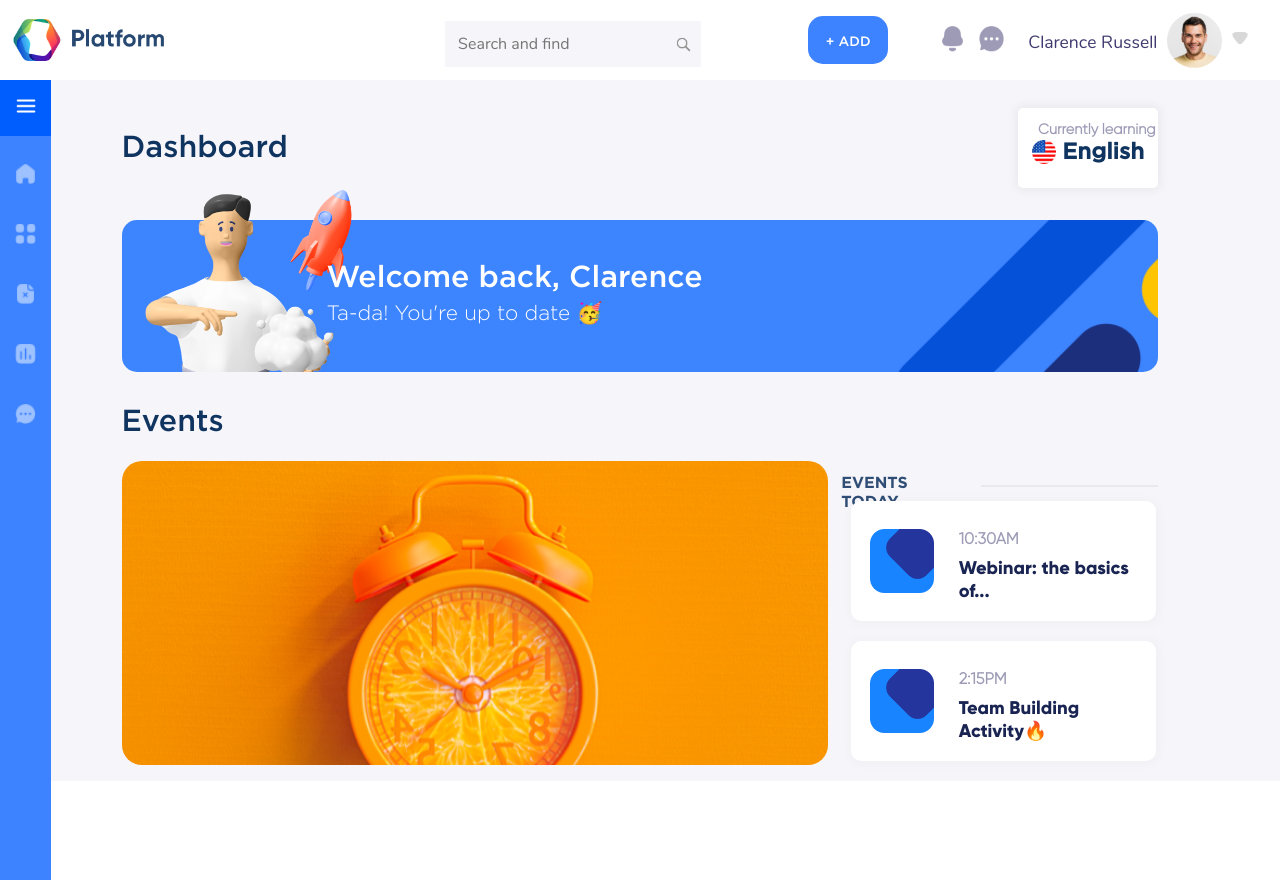
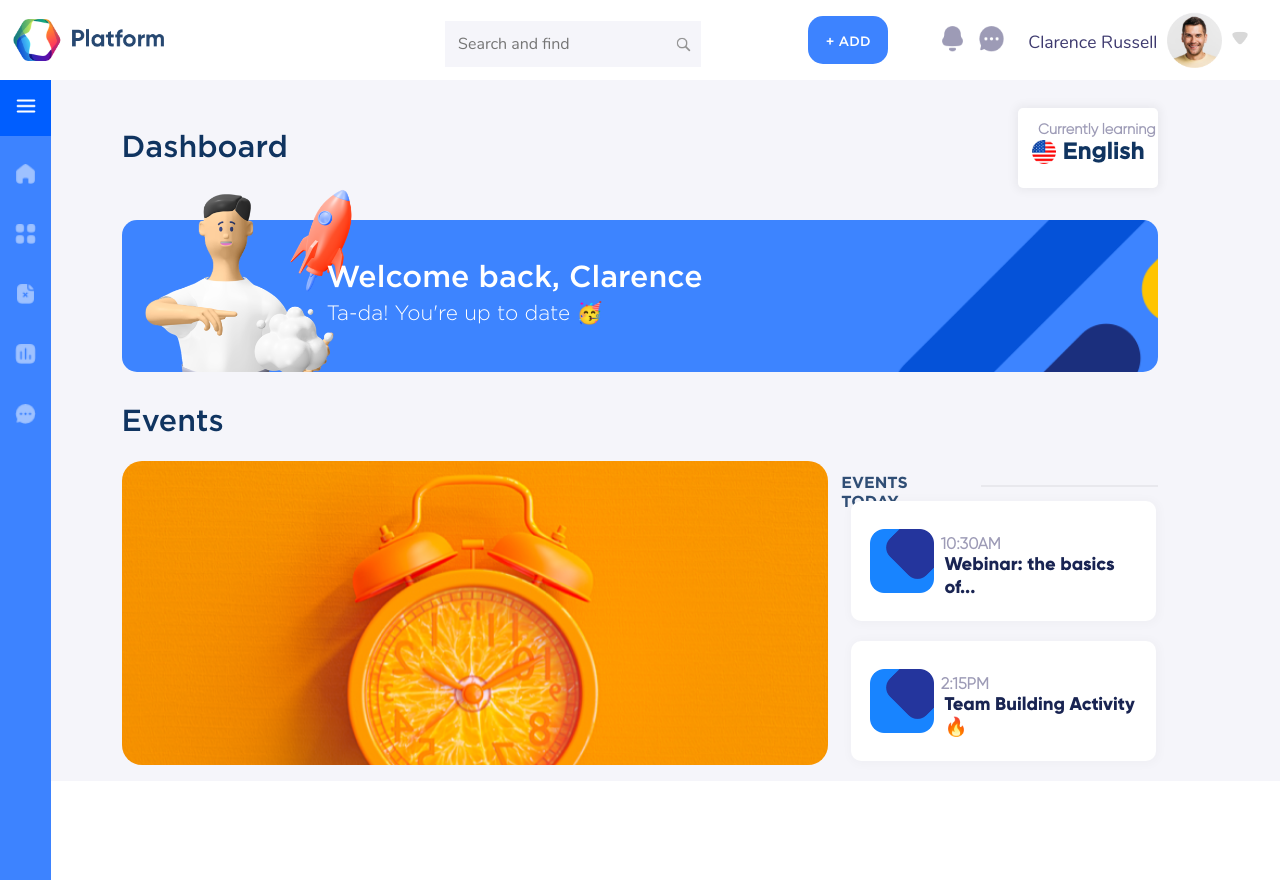
Before and after one commit to fredytellor/platform, a React (Create React App) app: page / in a window 1280 px wide. Shown: the top 880 px of the page. Built offline with nearby package versions, Linux system fonts and the light colour scheme.

Commit message:
activities cards

```diff
--- a/src/Styles/Atoms/TodayEventTime.css
+++ b/src/Styles/Atoms/TodayEventTime.css
@@ -1,14 +1,12 @@
 .todayeventtime-div{
     position: relative;
-    padding-left: 32%;
-    padding-top: 9%;
+    padding-left: 7vw;
+    padding-top: 4vh;
     color: #9D9BB6;
 }
 
 .todayeventtime-span{
     font-family: "gilroy";
     font-size: 2vh;
-    margin-right: 10px;
-    margin-left: 10px;
     font-weight: 900;
 }
--- a/src/Styles/Atoms/TodayEventTitle.css
+++ b/src/Styles/Atoms/TodayEventTitle.css
@@ -1,7 +1,7 @@
 .todayeventtitle-div{
     position: relative;
-    padding-left: 32%;
-    margin-top: -2.5%;
+    padding-left: 6.5vw;
+    margin-top: -2vh;
     color: #192452;
 }
 
```
